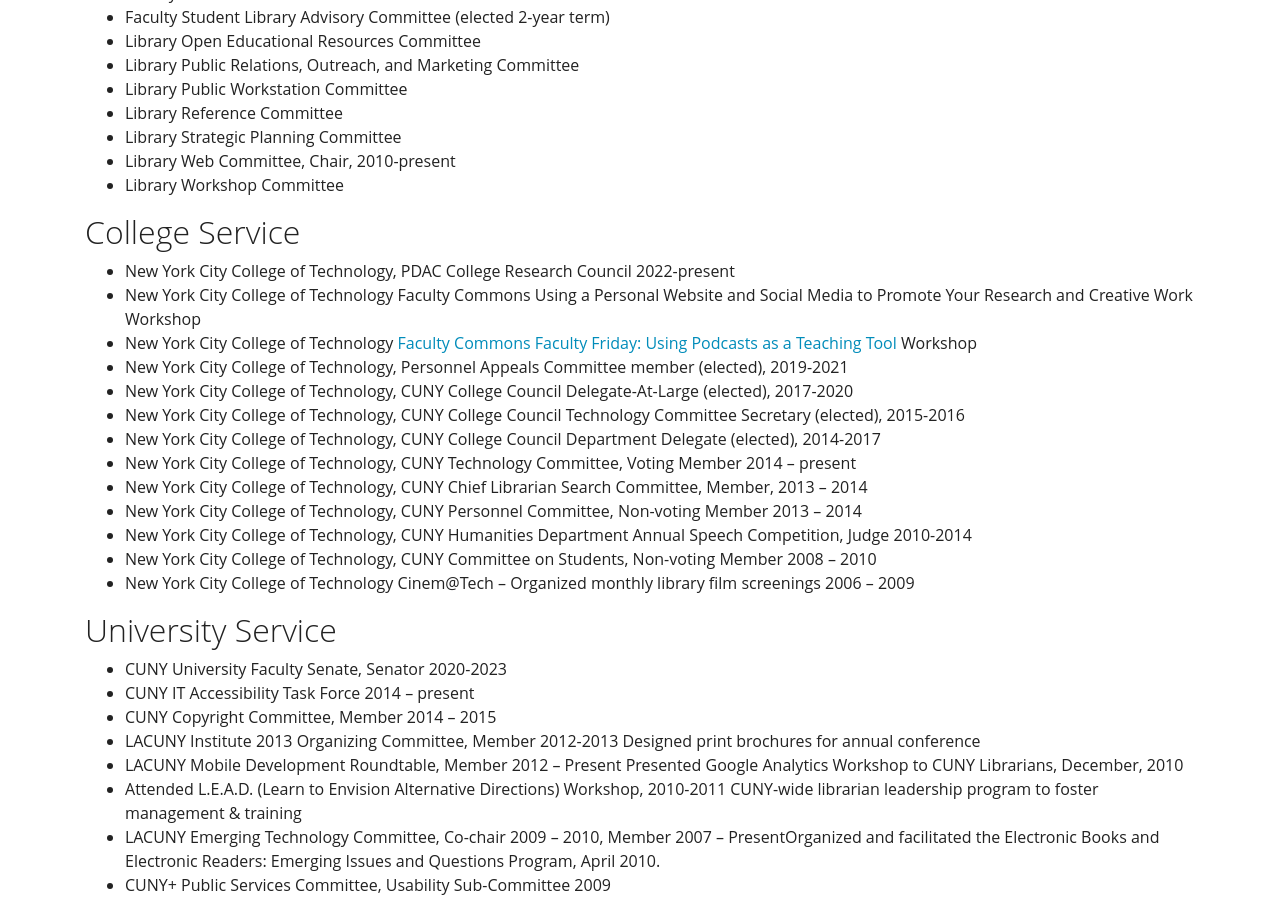
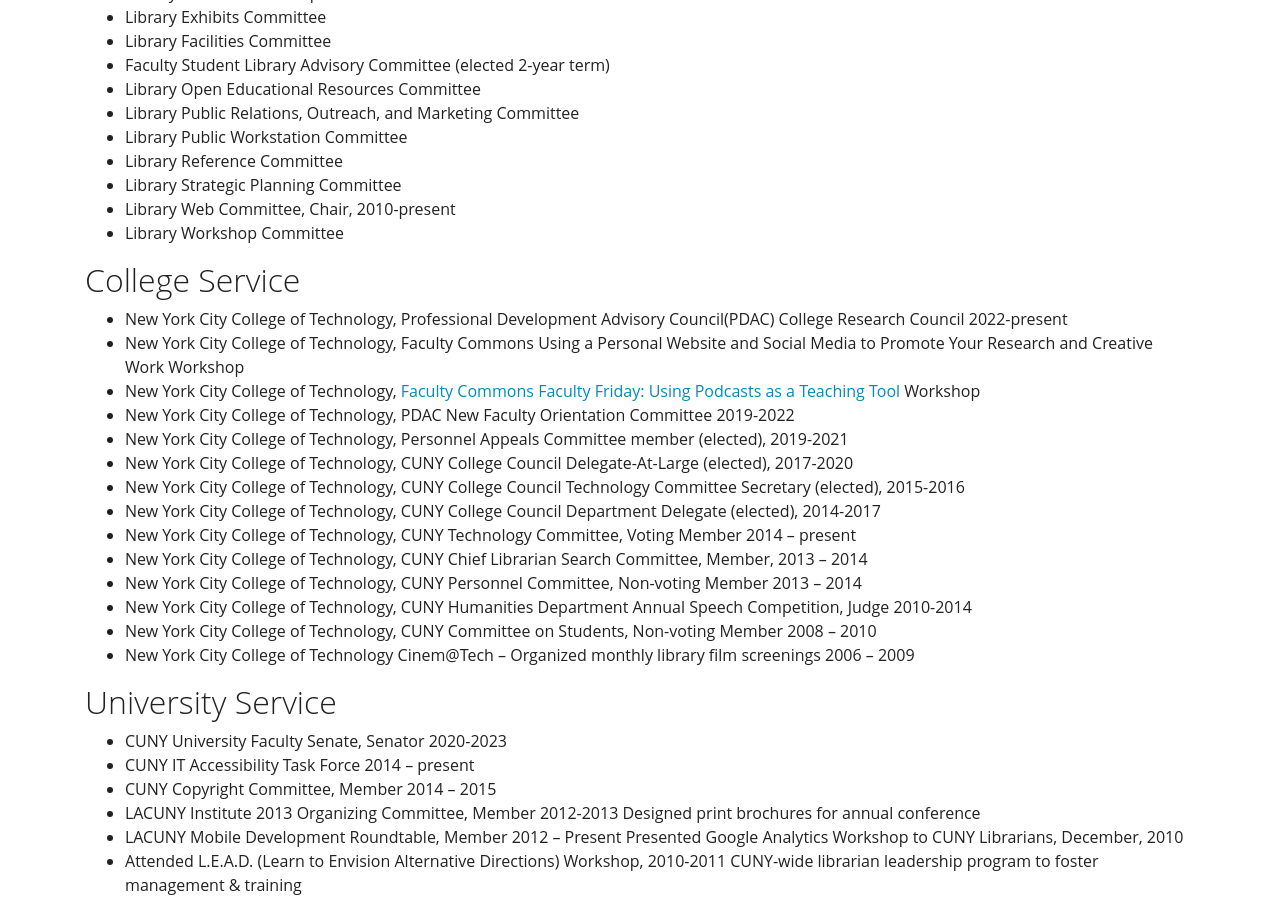
Before and after one commit to KentuckyFriedTofu/kentuckyfriedtofu.github.io.bak2, a Jekyll site: the page built from cv.md, in a window 1280 px wide and 900 px high, scrolled down 6928 px. Built offline with Jekyll 4.4.1, drawn with Linux system fonts in a browser that asks for light colours; some of the changed text lies outside the part shown.

Commit message:
Update cv.md

```diff
--- a/cv.md
+++ b/cv.md
@@ -131,6 +131,7 @@ View my [Google Scholar Profile](https://scholar.google.com/citations?user=mAq-F
 
 ## Presentations
 
+* Jocson-Singh, J. and Tidal, J. (2022). Shush: Developing an extreme music bibliography by and for marginalized communities. Panel presentation at Art Libraries Society of North America Annual Conference, Chicago, IL. (forthcoming)
 * Clyde, W., Cooney, C., and Tidal, J. (2021). [Opening teaching beyond traditional instructional settings: A teaching portfolio program for non-instructional librarians](https://drive.google.com/file/d/1i6G7NricZmPWztMJs3wpjbO1sR5EGYaY/view). Presentation at the Association of College and Research Libraries National Conference, Virtual.<br>
 * Abrams, K., Almeida, N. and Tidal, J. (2020). [The way I see it: Using Go-Pro Cameras to understand student wayfinding obstacles](https://drive.google.com/file/d/1nAYhlDitStbhYIlOFRVZnaGUnq8fJRQa/view?usp=sharing). Presentation at Designing for Digital 2020 Conference, Austin, TX.<br>
 * Jones, B. N., Tidal, J. (2020). [Pi-hole privacy: Tampering is a good thing](https://librarianbryan.github.io/Pi-Hole-Code4Lib2020/). Pre-conference presentation at code4Lib 2020, Pittsburgh, PA.<br>
@@ -242,9 +243,10 @@ View my [Google Scholar Profile](https://scholar.google.com/citations?user=mAq-F
 
 ## College Service
 
-* New York City College of Technology, PDAC College Research Council 2022-present
-* New York City College of Technology Faculty Commons Using a Personal Website and Social Media to Promote Your Research and Creative Work Workshop
-* New York City College of Technology [Faculty Commons Faculty Friday: Using Podcasts as a Teaching Tool](https://youtu.be/zjY2vQztGvI) Workshop
+* New York City College of Technology, Professional Development Advisory Council(PDAC) College Research Council 2022-present
+* New York City College of Technology, Faculty Commons Using a Personal Website and Social Media to Promote Your Research and Creative Work Workshop
+* New York City College of Technology, [Faculty Commons Faculty Friday: Using Podcasts as a Teaching Tool](https://youtu.be/zjY2vQztGvI) Workshop
+* New York City College of Technology, PDAC New Faculty Orientation Committee 2019-2022
 * New York City College of Technology, Personnel Appeals Committee member (elected), 2019-2021
 * New York City College of Technology, CUNY College Council Delegate-At-Large (elected), 2017-2020
 * New York City College of Technology, CUNY College Council Technology Committee Secretary (elected), 2015-2016
```
